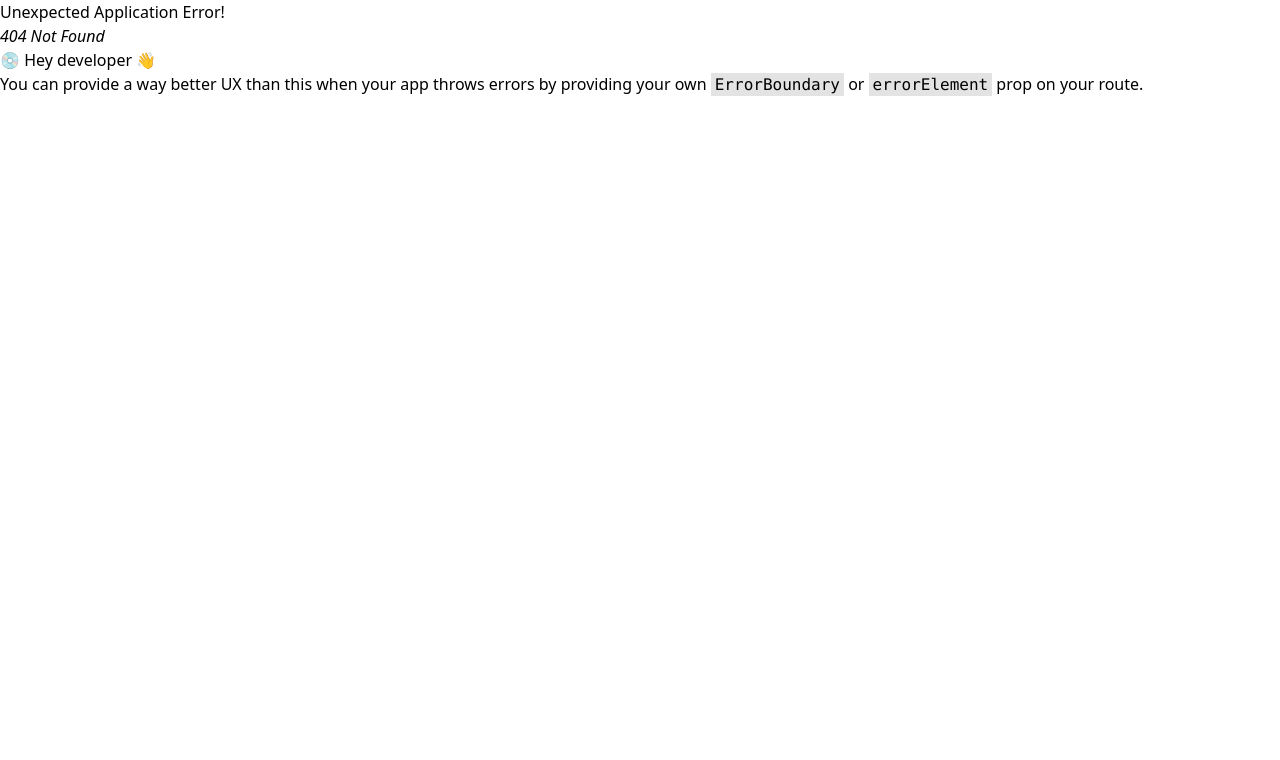
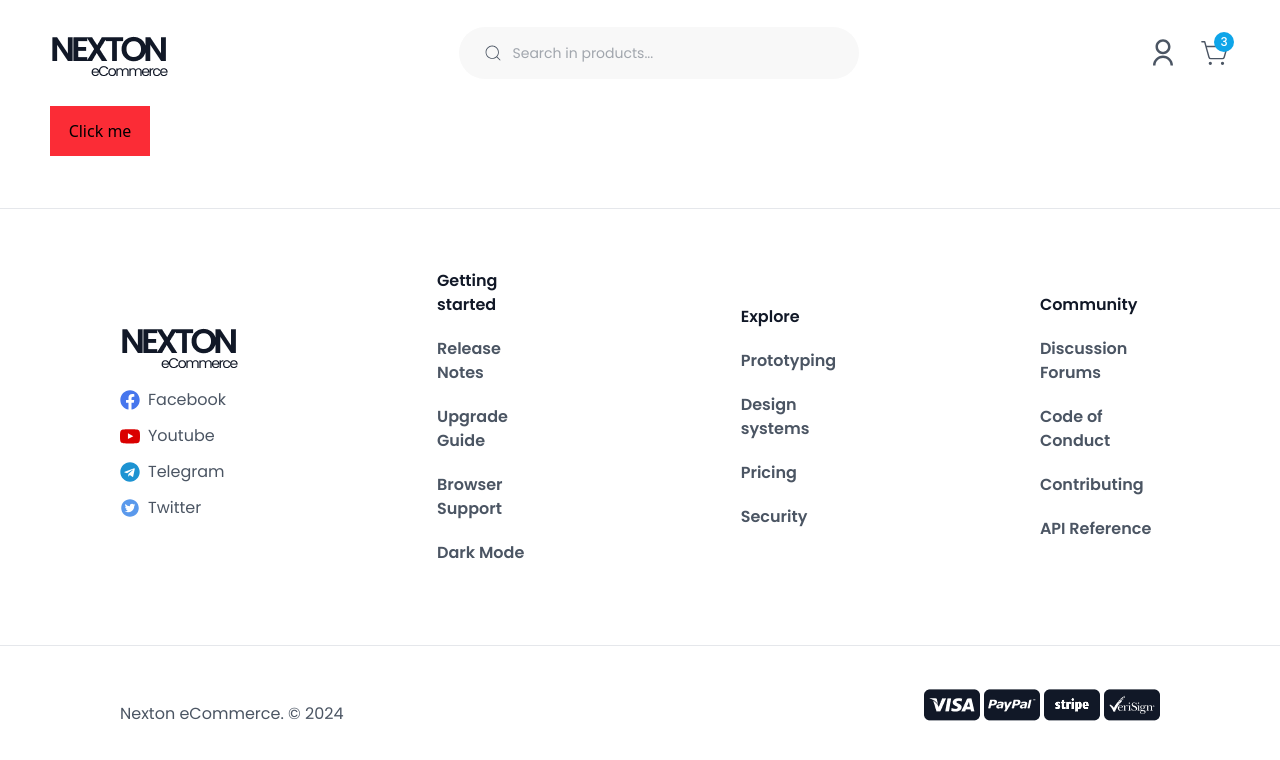
Before and after one commit to Silmaverse/E_Commerce, a React (Vite) app: page /localstorage in a window 1280 px wide. Before the commit this address had no page. Shown: the top 760 px of the page. Built offline with nearby package versions, Linux system fonts and the light colour scheme.

Commit message:
changes added

```diff
--- a/src/App.jsx
+++ b/src/App.jsx
@@ -5,6 +5,7 @@ import LayOutOne from './Layouts/LayOutOne'
 import Home from './pages/Home'
 import ChekOut from './pages/ChekOut'
 import ProductDetails from './pages/ProductDetails'
+import LocalStorage from './pages/localStorage'
 
 const App = () => {
   const myRoute =createBrowserRouter(createRoutesFromElements(
@@ -12,6 +13,7 @@ const App = () => {
       <Route  index  element={<Home/>}  />
       <Route path='/checkout' element={<ChekOut/>}/>
       <Route path='/productdetails/:productId' element={<ProductDetails/>}/>
+      <Route path='/localstorage' element={<LocalStorage/>} />
     </Route>
 
   ))
--- /dev/null
+++ b/src/pages/LocalStorage.jsx
@@ -0,0 +1,24 @@
+import React from 'react'
+
+const LocalStorage = () => {
+
+  const handleClick =()=>{
+
+
+   localStorage.setItem('index' ,"saving")
+
+  }
+
+
+
+  return (
+    <>
+       <div className="container lg:px-[50px]">
+
+     <button onClick={handleClick} className='w-[100px] h-[50px] bg-red-500'>Click me</button>
+       </div>
+    </>
+  )
+}
+
+export default LocalStorage
--- a/src/pages/ProductDetails.jsx
+++ b/src/pages/ProductDetails.jsx
@@ -61,6 +61,9 @@ const ProductDetails = () => {
   const paramsDetails = useParams();
 
   useEffect(() => {
+
+     window.scrollTo(0,0)
+
     axios
       .get(`https://dummyjson.com/products/${paramsDetails.productId}`)
       .then((res) => {
@@ -75,18 +78,20 @@ const ProductDetails = () => {
         .catch((err) => console.log(err));
   }, []);
 
+
   const sameCategory = allProducts.filter(
     (item) => item.category == singleData.category
   );
 
   const disPrice =singleData.price - (singleData.price * singleData.discountPercentage) / 100;
 
-  console.log(allProducts)
+  console.log(singleData)
+
   const detailsClick =(productId)=>{
 
     navigate(`/productdetails/${productId}`)
 
-
+      window.scrollTo({top: 0 ,behavior:"smooth"})
 
 
   }
@@ -326,7 +331,7 @@ const ProductDetails = () => {
                     productDisCountPrice={item.price}
                     productRating={item.rating}
                     productStock={item.stock}
-                    detailsClick={()=>{detailsClick(item.id) ,setsingleData(item) ,setmyImages(item.images?.[0])}}
+                    detailsClick={()=>{detailsClick(item.id) ,setsingleData(item) , setmyImages(item.images?.[0]), window.scrollTo(0,0)}}
 
 
                   />
```
